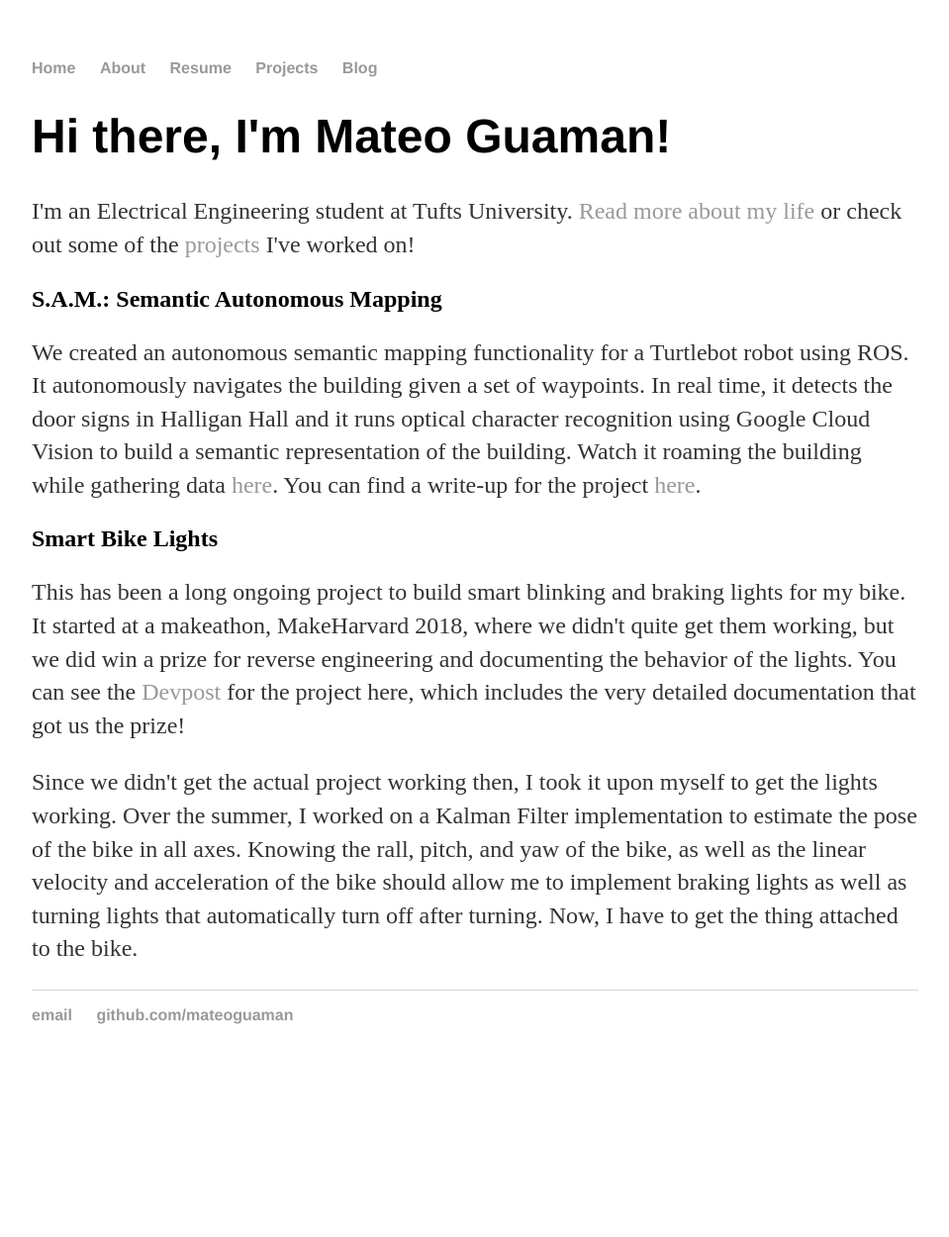
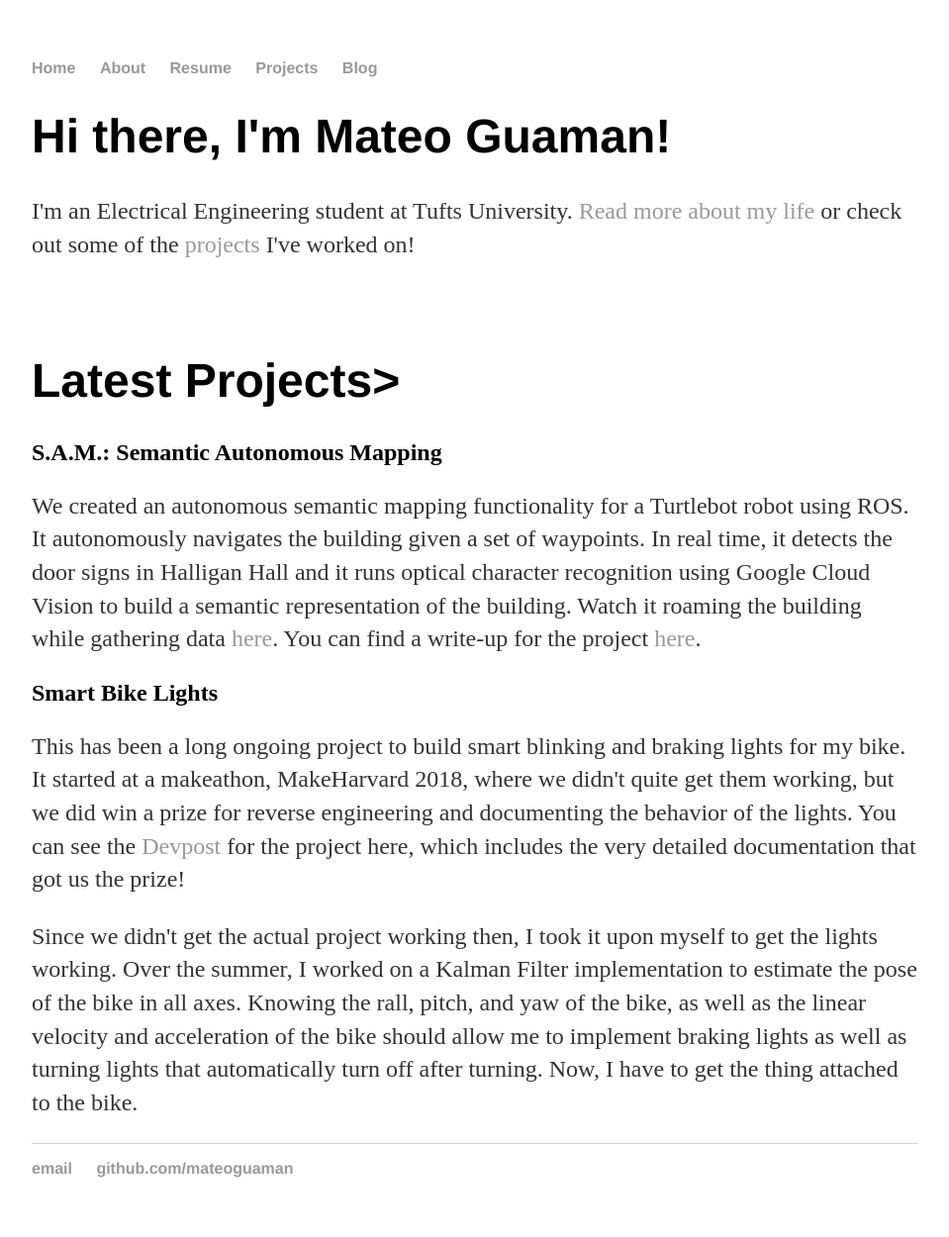
Before and after one commit to mateoguaman/mateoguaman.github.io, a Jekyll site: the page built from index.html, in a window 1280 px wide. Shown: the whole page at 99% size, without its empty margins (160-1119 px from the left). Built offline with Jekyll 4.4.1, drawn with Linux system fonts in a browser that asks for light colours; before the commit the page ends 1095 px from its top, so only the background shows below that.

Commit message:
Update index.html

```diff
--- a/index.html
+++ b/index.html
@@ -6,6 +6,12 @@ title: Mateo Guaman
     <h1>Hi there, I'm Mateo Guaman!</h1>
     <p>I'm an Electrical Engineering student at Tufts University. <a href="/about">Read more about my life</a> or check out some of the <a href="/projects">projects</a> I've worked on!</p>
 </div><!-- /.blurb -->
+
+<div class="blurb">
+    <br/>
+    <br/>
+    <h1>Latest Projects></h1>
+</div>
 
 <div class="blurb">
     <h2>S.A.M.: Semantic Autonomous Mapping</h2>
```
